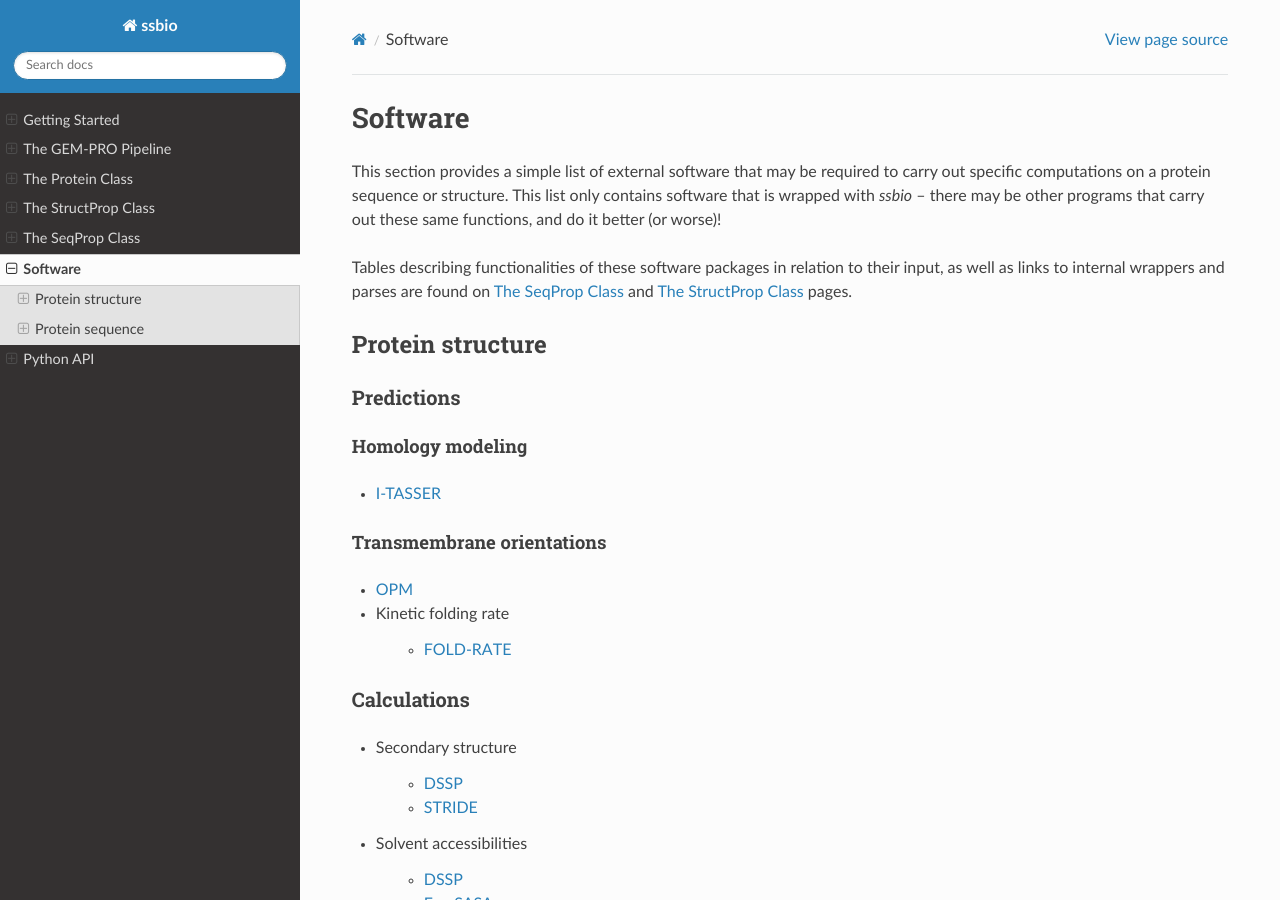
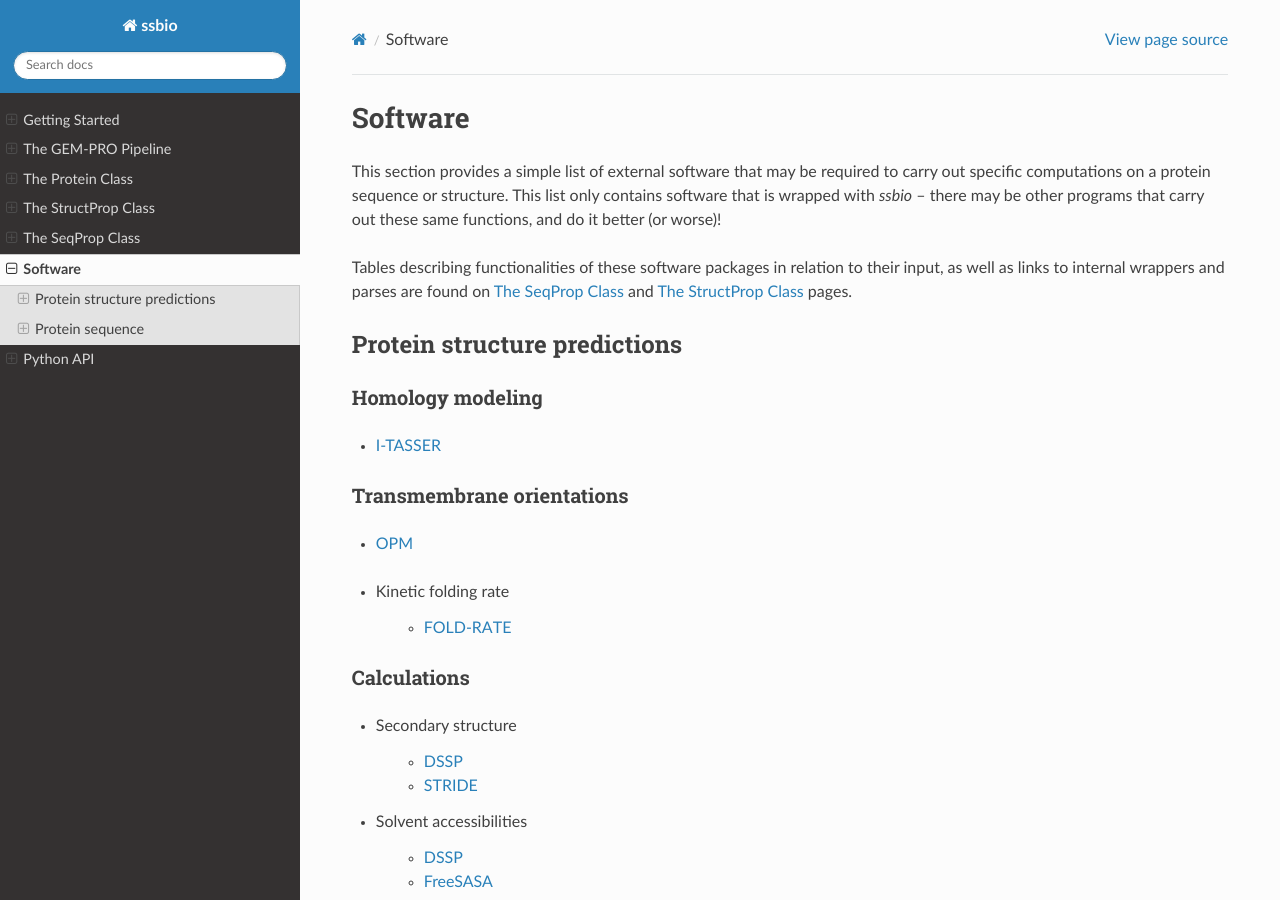
Before and after one commit to SBRG/ssbio, a Sphinx documentation site: the page built from docs/software.rst, in a window 1280 px wide and 900 px high. Built offline with Sphinx 7.4.7 and the Read the Docs theme 2.0.0, drawn with Linux system fonts in a browser that asks for light colours; part of the change alters nothing that is shown.

Commit message:
Documentation updates

```diff
--- a/docs/software.rst
+++ b/docs/software.rst
@@ -9,24 +9,25 @@ This section provides a simple list of external software that may be required to
 Tables describing functionalities of these software packages in relation to their input, as well as links to internal wrappers and parses are found on :ref:`sequence` and :ref:`structure` pages.
 
 
-Protein structure
-=================
-
-Predictions
------------
+Protein structure predictions
+=============================
 
 Homology modeling
-^^^^^^^^^^^^^^^^^
+-----------------
 
 .. toctree::
-   :maxdepth: 1
+    :maxdepth: 1
 
-   instructions/itasser
+    instructions/itasser
+
 
 Transmembrane orientations
-^^^^^^^^^^^^^^^^^^^^^^^^^^
+--------------------------
 
-- :doc:`instructions/opm`
+.. toctree::
+    :maxdepth: 1
+
+    instructions/opm
 
 - Kinetic folding rate
 
```
